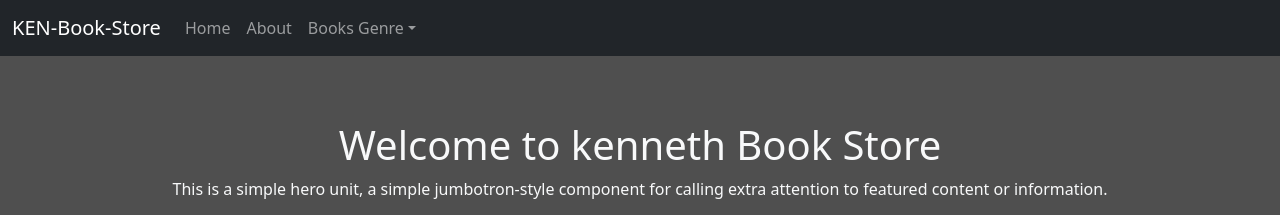
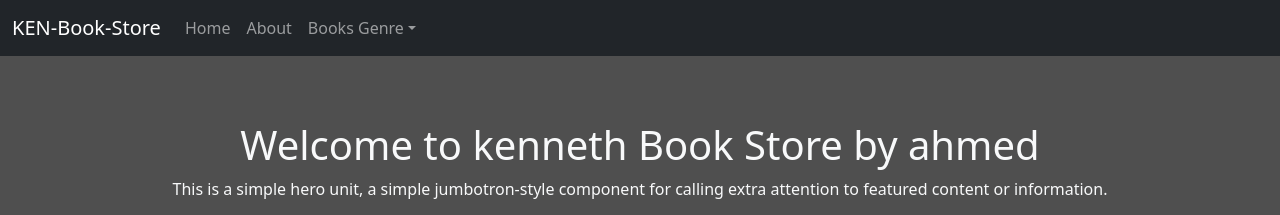
Before and after one commit to kennyoungC/React-Project, a React (Create React App) app: page / in a window 1280 px wide. Shown: the top 215 px of the page. Built offline with nearby package versions, Linux system fonts and the light colour scheme.

Commit message:
added ahmed

```diff
--- a/src/Component/MyJumbotron.jsx
+++ b/src/Component/MyJumbotron.jsx
@@ -18,7 +18,7 @@ class MyJumbotron extends Component {
         <div className="Jumbotron d-flex flex-column align-items-center justify-content-center">
           <Container>
             <div className="d-flex flex-column  align-items-center  text-center text-light">
-              <h1>Welcome to kenneth Book Store</h1>
+              <h1>Welcome to kenneth Book Store by ahmed</h1>
               <p>
                 This is a simple hero unit, a simple jumbotron-style component
                 for calling extra attention to featured content or information.
```
